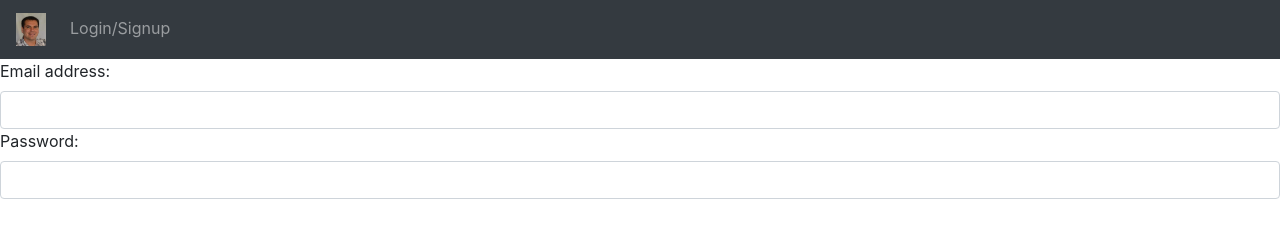
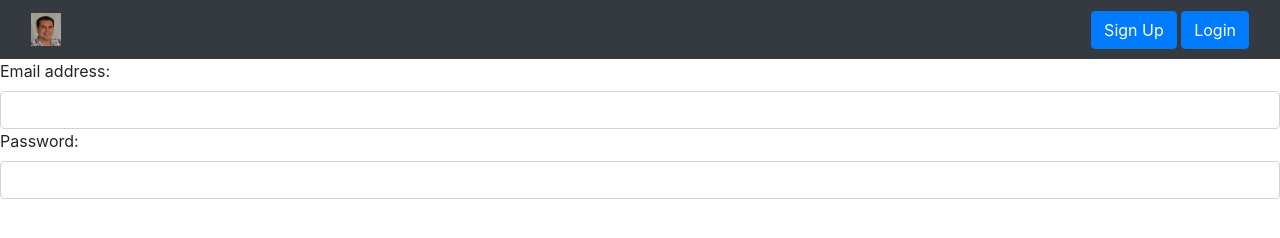
Before and after one commit to djho0525/CSE312Project, a plain HTML site: page login.html in a window 1280 px wide. Drawn offline with nearby package versions, Linux system fonts and the light colour scheme.

Commit message:
Worked on navbar

```diff
--- a/login.html
+++ b/login.html
@@ -16,17 +16,16 @@
 
 <body>
 
-    <nav class="navbar navbar-expand-sm bg-dark navbar-dark">
-        <ul class="navbar-nav">
-            <li class="nav-item active">
+<nav class="navbar navbar-expand-sm bg-dark navbar-dark sticky-top">
+    <div class="container-fluid">
         <a class="navbar-brand" href="#">
             <img src="jessehartloff.jpeg" alt="Logo" style="width:30px; ">
         </a>
-            </li>
-            <li class="nav-item">
-                <a class="nav-link" href="#">Login/Signup</a>
-            </li>
-        </ul>
+        <div class="text-right">
+            <button type="button" class="btn btn-primary" onclick="showSignup()">Sign Up</button>
+            <button type="button" class="btn btn-primary" onclick="showLogin()" style="align">Login</button>
+        </div>
+    </div>
 </nav>
 
 <form>
```
Lines whose indentation alone changed are shown as unchanged.
